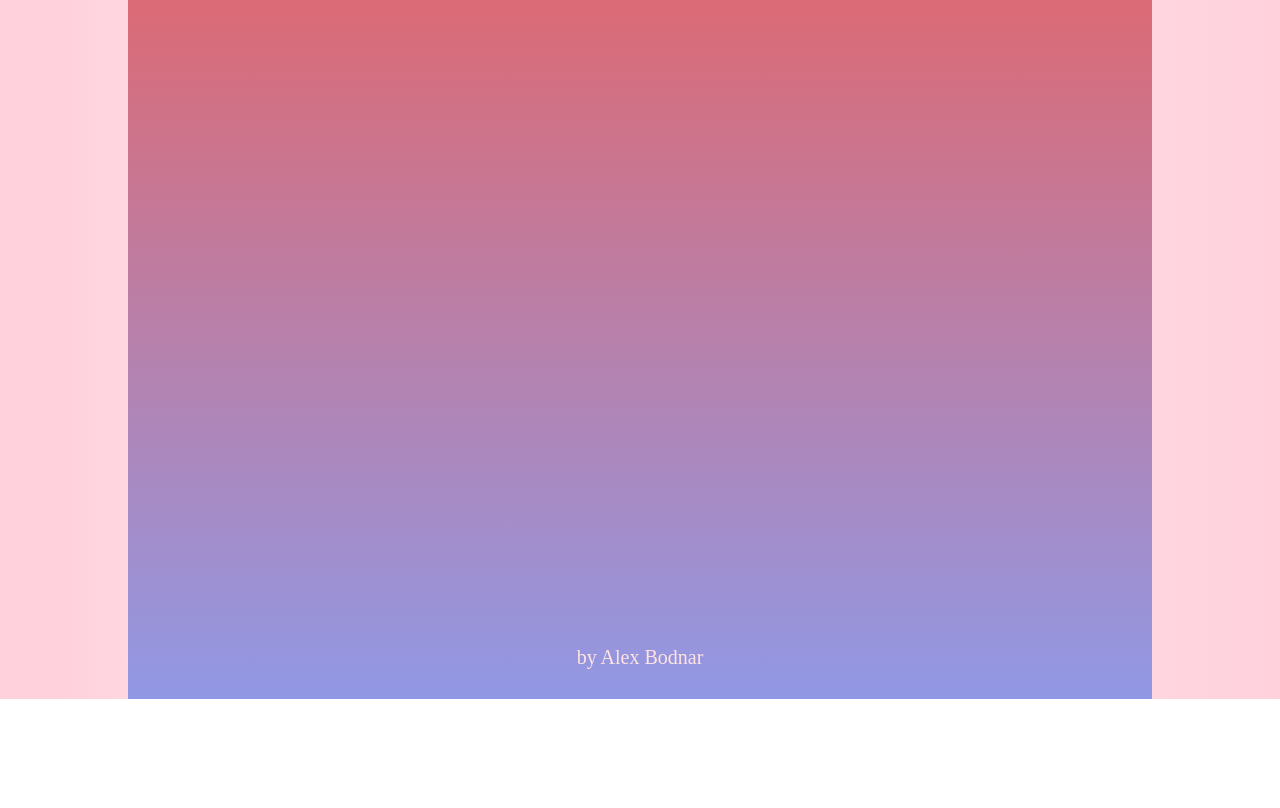
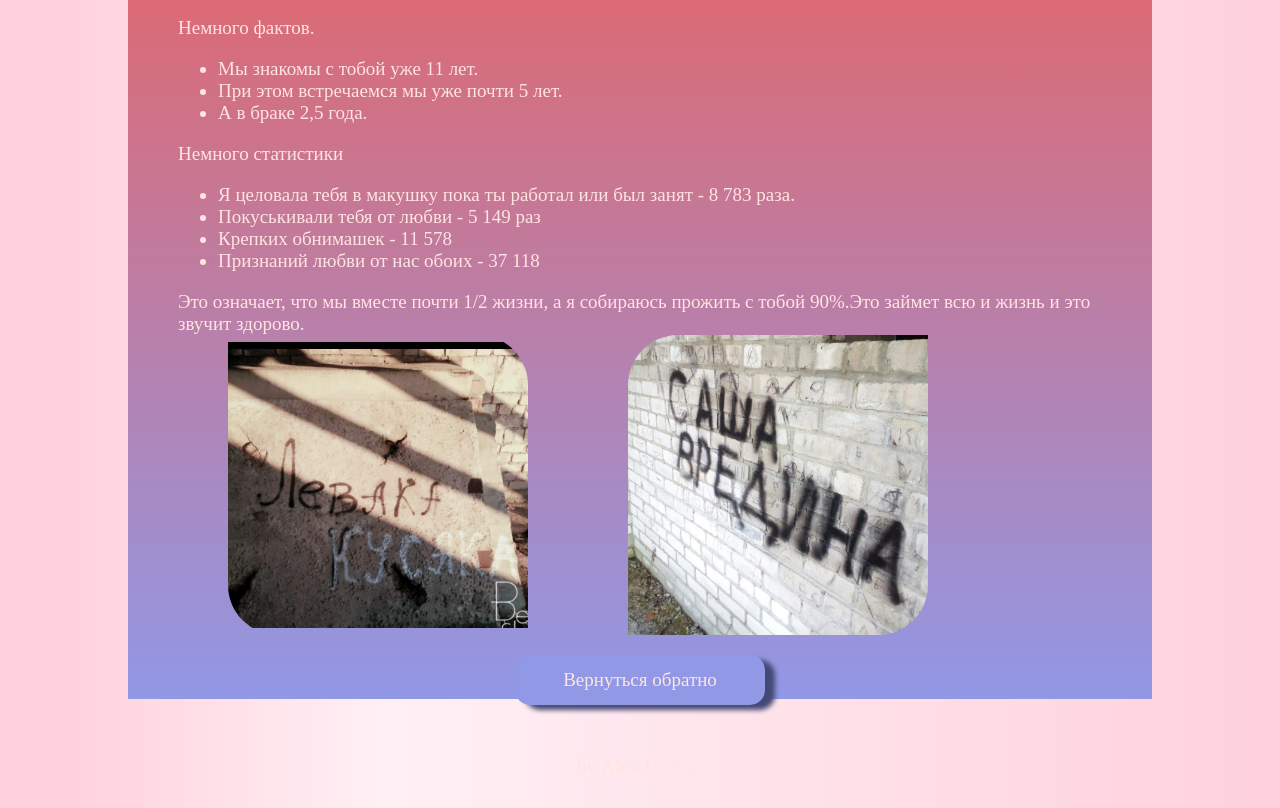
Before and after one commit to BodnarAlex/joy, a website built with webpack: page valentine-day/src/index.html in a window 1280 px wide. Shown: the part 101-909 px from the top of the page. Before the commit the page ends 800 px from the top, so only its background shows below. Built offline with nearby package versions, Linux system fonts and the light colour scheme.

Commit message:
feat: add stats stage

```diff
--- a/valentine-day/src/index.html
+++ b/valentine-day/src/index.html
@@ -67,7 +67,7 @@
                     </div>
                 </div>
                 <div class="stage__wrapper-button">
-                <div class="stage__letter-button">Вернуться обратно</div>
+                    <div class="stage__letter-button">Вернуться обратно</div>
                 </div>
             </div>
             <div class="stage__coupon-block">
@@ -77,7 +77,40 @@
                 <div class="stage__wrapper-button">
                     <div class="stage__letter-button">Вернуться обратно</div>
                 </div>
-
+            </div>
+            <div class="stage__stats-block">
+                <div class="stage___stats-text">
+                    Немного фактов.
+                </div>
+                <div class="stage___stats-text">
+                    <ul>
+                        <li>Мы знакомы с тобой уже 11 лет.</li>
+                        <li> При этом встречаемся мы уже почти 5 лет.</li>
+                        <li>А в браке 2,5 года.</li>
+                    </ul>
+                </div>
+                <div class="stage___stats-text">
+                    Немного статистики
+                </div>
+                <div class="stage___stats-text">
+                    <ul>
+                        <li>Я целовала тебя в макушку пока ты работал или был занят - 8 783 раза.</li>
+                        <li>Покуськивали тебя от любви - 5 149 раз</li>
+                        <li>Крепких обнимашек - 11 578 </li>
+                        <li>Признаний любви от нас обоих - 37 118 </li>
+                    </ul>
+                </div>
+                <div class="stage___stats-text">
+                    Это означает, что мы вместе почти 1/2 жизни, а я собираюсь прожить с тобой 90%.Это займет всю и
+                    жизнь и это звучит здорово.
+                </div>
+                <div class="stage__photos">
+                    <div class="stage__photos-lev"></div>
+                    <div class="stage__photos-alex"></div>
+                </div>
+                <div class="stage__wrapper-button">
+                    <div class="stage__letter-button">Вернуться обратно</div>
+                </div>
             </div>
         </body>
         <footer>
@@ -86,6 +119,7 @@
             </div>
         </footer>
     </div>
+
 </body>
 
 </html>
--- a/valentine-day/src/sass/main.scss
+++ b/valentine-day/src/sass/main.scss
@@ -180,7 +180,8 @@ h1 {
     transition: all 500ms;
     filter: hue-rotate(25deg);
 }
-.stage__letter-block{
+.stage__letter-block,
+.stage__stats-block{
     margin: 0 50px;
     font-size: 16px;
 }
@@ -213,6 +214,38 @@ h1 {
 .stage___coupon-text:hover{
     transition: all 500ms;
     transform: rotate(10deg);
+}
+.stage__stats-block{
+    font-size: 19px;
+}
+
+.stage__photos{
+    display: flex;
+    flex-flow: row nowrap;
+}
+
+.stage__photos-lev{
+    width: 300px;
+    height: 300px;
+    background: url(../assets/img/lev.jpg);
+    background-repeat: no-repeat;
+    background-size: 100%;
+    background-position: center;
+    transition: all 500ms;
+    margin: 0 50px;
+    border-radius: 0 50px;
+}
+
+.stage__photos-alex{
+    width: 300px;
+    height: 300px;
+    background: url(../assets/img/alex.jpg);
+    background-repeat: no-repeat;
+    background-size: 100%;
+    background-position: center;
+    transition: all 500ms;
+    margin: 0 50px;
+    border-radius: 50px 0;
 }
 
 .footer__link {
```
Also changed, not shown: valentine-day/src/assets/img/alex.jpg (added), valentine-day/src/assets/img/lev.jpg (added).
